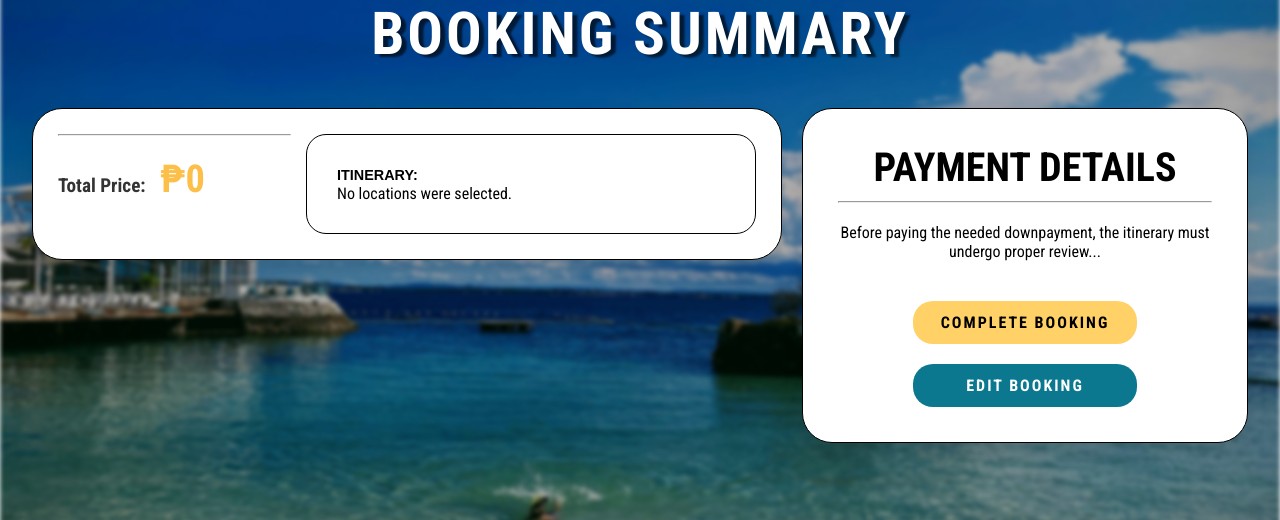
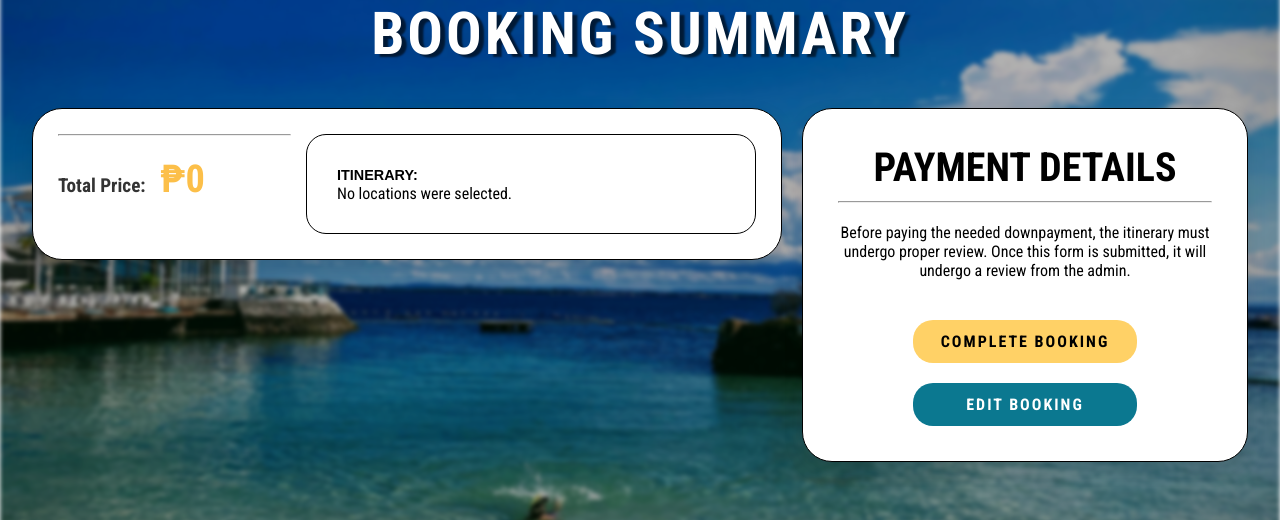
Before and after one commit to cl1ffhan8er/IM_II, a PHP site: page /phpmailer/itinerary-booking/payment.php in a window 1280 px wide. Shown: the part 115-635 px from the top of the page. Run offline with PHP 8.4, Linux system fonts and the light colour scheme.

Commit message:
okay na si payment, profile nlng

```diff
--- a/Web/user/itinerary-booking/payment.php
+++ b/Web/user/itinerary-booking/payment.php
@@ -119,7 +119,7 @@
         <hr>
 
         <form action="submit-data.php" method="post">
-            <p>Before paying the needed downpayment, the itinerary must undergo proper review...</p>
+            <p>Before paying the needed downpayment, the itinerary must undergo proper review. Once this form is submitted, it will undergo a review from the admin.</p>
 
             <input type="hidden" name="payment_type" value="Pending">
 
```
